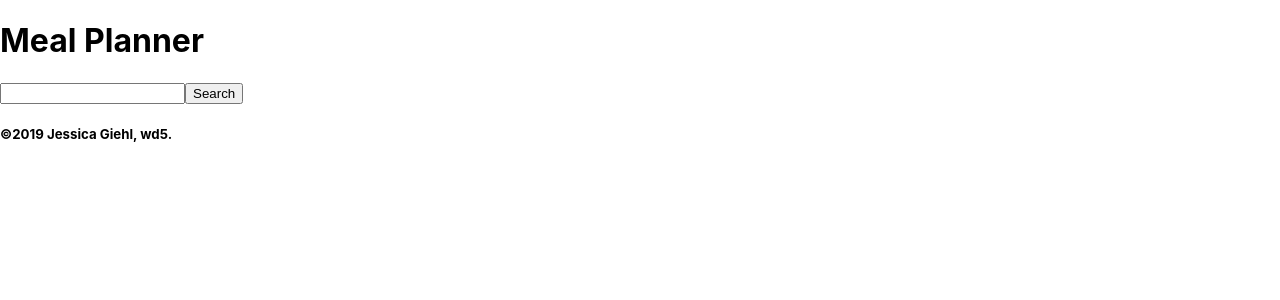
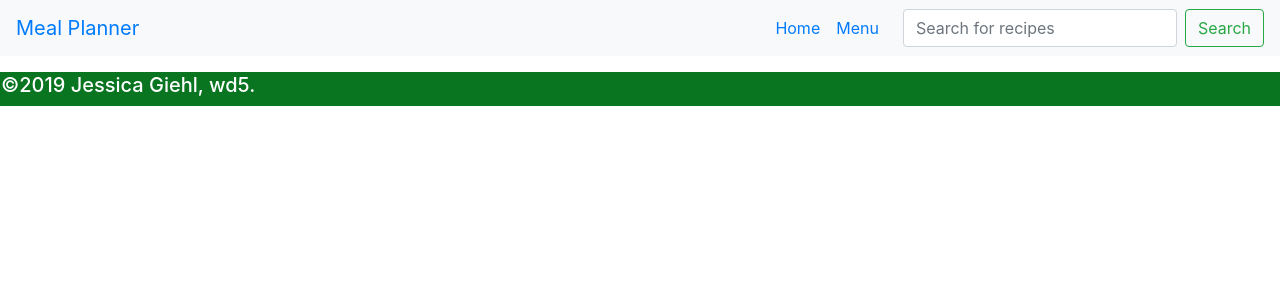
Before and after one commit to JessGiehl/MealPlanner, a React (Create React App) app: page / in a window 1280 px wide. Shown: the top 300 px of the page. Built offline with nearby package versions, Linux system fonts and the light colour scheme.

Commit message:
Added bootstrap functionality

```diff
--- a/package.json
+++ b/package.json
@@ -3,7 +3,10 @@
   "version": "0.1.0",
   "private": true,
   "dependencies": {
+    "bootstrap": "^4.3.1",
+    "chart.js": "^2.7.3",
     "react": "^16.7.0",
+    "react-bootstrap": "^1.0.0-beta.5",
     "react-dom": "^16.7.0",
     "react-router": "^4.3.1",
     "react-router-dom": "^4.3.1",
--- a/public/index.html
+++ b/public/index.html
@@ -2,7 +2,6 @@
 <html lang="en">
   <head>
     <meta charset="utf-8" />
-    <link rel="shortcut icon" href="%PUBLIC_URL%/favicon.ico" />
     <meta
       name="viewport"
       content="width=device-width, initial-scale=1, shrink-to-fit=no"
@@ -13,6 +12,12 @@
       homescreen on Android. See https://developers.google.com/web/fundamentals/web-app-manifest/
     -->
     <link rel="manifest" href="%PUBLIC_URL%/manifest.json" />
+    <link
+    rel="stylesheet"
+    href="https://maxcdn.bootstrapcdn.com/bootstrap/4.2.1/css/bootstrap.min.css"
+    integrity="sha384-GJzZqFGwb1QTTN6wy59ffF1BuGJpLSa9DkKMp0DgiMDm4iYMj70gZWKYbI706tWS"
+    crossorigin="anonymous"
+    />
     <!--
       Notice the use of %PUBLIC_URL% in the tags above.
       It will be replaced with the URL of the `public` folder during the build.
@@ -37,5 +42,19 @@
       To begin the development, run `npm start` or `yarn start`.
       To create a production bundle, use `npm run build` or `yarn build`.
     -->
+    <script src="https://unpkg.com/react/umd/react.production.js" crossorigin />
+
+    <script
+      src="https://unpkg.com/react-dom/umd/react-dom.production.js"
+      crossorigin
+    />
+
+    <script
+      src="https://unpkg.com/react-bootstrap@next/dist/react-bootstrap.min.js"
+      crossorigin
+    />
+
+    <script>var Alert = ReactBootstrap.Alert;</script>
+
   </body>
 </html>
--- a/src/App.js
+++ b/src/App.js
@@ -1,7 +1,5 @@
 import React, { Component } from 'react';
 import {BrowserRouter as Router, Route} from "react-router-dom";
-import { Redirect } from 'react-router-dom';
-import {browserHistory} from "react-router";
 import Header from './components/Header';
 import Footer from './components/Footer';
 import SearchResults from './components/search/SearchResults';
@@ -15,7 +13,12 @@
 
   //exists for the lifetime of the app, is static until updated with setState
   state={
-        "mealList":[],
+        "menus":[
+          {
+            name : "default",
+            recipes : []
+          }
+        ],
   }
 
   //method to delete a pizza object from the state using the index from our menu list
@@ -29,29 +32,32 @@
     this.setState({mealList:arr})
   }
 
+  addItem(recipe){
+    //data binding
+    let menuArray = [...this.state.menus]
+    let defaultMenu = menuArray[0];
+    //push the recipe object to our newly created array
+    defaultMenu.recipes.push(recipe);
+    this.setState({menus: menuArray})
+    localStorage.setItem('menuStorage', JSON.stringify(menuArray));
+  }
 
+  //renders the header, searchbox, and the footer. The main body of the page is dictated by the URL,
+  //search/ and recipe/ both pass paramaters into their route components
   render() {
     return (
       <Router>
         <div className="App">
           {/* import the header component, pass a title as a prop */}
-          <Header title="Meal Planner" />
+          <Header/>
           <section>
-            <Route exact path = "/"
-            render={(routeProps) => (
-              <Searchbox {...routeProps} searchChange={() => this.searchChange()} searchSubmit={() => this.searchSubmit()} />
-            )} />
-
           <Route exact path = "/search/:query"
             component={SearchResults}/>
-
-
           <Route exact path = "/recipe/:recipeID"
-            component={RecipeDetail}/>
-
-
+            render={(routeProps) => (
+              <RecipeDetail {...routeProps} addItem={(recipe) =>this.addItem(recipe)} />
+            )} />
           </section>
-
           <Footer />
         </div>
       </Router>
--- a/src/components/Footer.js
+++ b/src/components/Footer.js
@@ -2,10 +2,21 @@
 
 const Footer = (props) => {
     return(
-        <footer>
-            <h5>©2019 Jessica Giehl, wd5.</h5>
+        <footer style={styles.footer}>
+            <h5 style={styles.h5}>©2019 Jessica Giehl, wd5.</h5>
         </footer>
     )
 }
 
 export default Footer
+
+const styles = {
+  footer: {
+    padding: '1px',
+    backgroundColor: 'rgba(9, 117, 33, 1)',
+    marginTop: '1rem'
+  },
+  h5: {
+    color: 'white'
+  }
+}
--- a/src/components/Header.js
+++ b/src/components/Header.js
@@ -1,10 +1,21 @@
 import React from 'react'
+import {Link} from 'react-router-dom'
+import {Navbar, Nav, NavDropdown} from 'react-bootstrap'
+import Searchbox from './search/Searchbox';
 
 const Header = (props)=>{
     return(
-        <header>
-            <h1>{props.title}</h1>
-        </header>
+      <Navbar bg="light" expand="lg">
+        <Navbar.Brand><Link to="/">Meal Planner</Link></Navbar.Brand>
+        <Navbar.Toggle aria-controls="basic-navbar-nav" />
+        <Navbar.Collapse id="basic-navbar-nav">
+          <Nav className="ml-auto mr-3">
+            <Nav.Link><Link to="/">Home</Link></Nav.Link>
+            <Nav.Link><Link to="/menu">Menu</Link></Nav.Link>
+          </Nav>
+          <Searchbox />
+        </Navbar.Collapse>
+      </Navbar>
 
     )
 
--- /dev/null
+++ b/src/components/recipe/FlavorChart.js
@@ -0,0 +1,56 @@
+import React,{Component} from 'react';
+import Chart from 'chart.js';
+
+class FlavorChart extends Component{
+
+  createChart(){
+        var ctx = document.getElementById("myChart");
+        var myChart = new Chart(ctx, {
+        type: 'radar',
+        data: {
+            labels: ["Red", "Blue", "Yellow", "Green", "Purple", "Orange"],
+            datasets: [{
+                label: '# of Votes',
+                data: [12, 19, 3, 5, 2, 3],
+                backgroundColor: [
+                    'rgba(255, 99, 132, 0.2)',
+                    'rgba(54, 162, 235, 0.2)',
+                    'rgba(255, 206, 86, 0.2)',
+                    'rgba(75, 192, 192, 0.2)',
+                    'rgba(153, 102, 255, 0.2)',
+                    'rgba(255, 159, 64, 0.2)'
+                ],
+                borderColor: [
+                    'rgba(255,99,132,1)',
+                    'rgba(54, 162, 235, 1)',
+                    'rgba(255, 206, 86, 1)',
+                    'rgba(75, 192, 192, 1)',
+                    'rgba(153, 102, 255, 1)',
+                    'rgba(255, 159, 64, 1)'
+                ],
+                borderWidth: 1
+            }]
+        },
+        options: {
+            scales: {
+                yAxes: [{
+                    ticks: {
+                        beginAtZero:true
+                    }
+                }]
+            }
+        }
+    });
+  }
+
+    render(){
+        return(
+            <canvas id="myChart" width="400" height="400">
+
+            </canvas>
+        )
+    }
+
+}
+
+export default FlavorChart
--- a/src/components/recipe/RecipeDetail.js
+++ b/src/components/recipe/RecipeDetail.js
@@ -1,5 +1,6 @@
 import React,{Component} from 'react';
 import Ingredient from './Ingredient';
+import Flavorchart from './FlavorChart';
 
 class RecipeDetail extends Component{
 
@@ -30,10 +31,14 @@
           "image" : myJson.images[0].hostedLargeUrl,
           "servings" : myJson.numberOfServings,
           "ingredients" : [],
+          "flavors" : [],
           "externalURL" : myJson.source.sourceRecipeUrl
         }
         for (var i = 0; i < myJson.ingredientLines.length; i++) {
           recipe.ingredients.push(myJson.ingredientLines[i]);
+        }
+        for (var i = 0; i < myJson.flavors.length; i++) {
+          recipe.flavors.push(myJson.flavors[i]);
         }
         console.log(recipe);
         that.setState({"recipe":recipe});
@@ -42,6 +47,7 @@
     .catch(error => console.error(error));
   }
 
+  //loop through our ingredients in the state and return an ingredient component for each one
   generateList(){
       let ret = this.state.recipe.ingredients.map((e,i)=>{
         return <Ingredient name={e} />
@@ -50,17 +56,20 @@
       return ret;
   }
 
+    //render out the recipe details using the values we set in the state
     render(){
         return(
           <section>
             <h2>{this.state.recipe.name}</h2>
-          <img src={this.state.recipe.image}></img>
+            <img src={this.state.recipe.image} alt={this.state.recipe.name}></img>
             <p>Number of servings: {this.state.recipe.servings} </p>
             <a href={this.state.recipe.externalURL}>Recipe Source</a>
             <p>Ingredients:</p>
             <ul>
               {this.generateList()}
             </ul>
+            <Flavorchart flavors={this.state.recipe.flavors}/>
+            <button onClick={() => this.props.addItem(this.state.recipe)}>Add to Menu</button>
           </section>
         )
     }
--- a/src/components/search/SearchItem.js
+++ b/src/components/search/SearchItem.js
@@ -1,12 +1,13 @@
 import React from 'react'
+import {Link} from 'react-router-dom'
 
 const SearchItem = (props) => {
     return(
       //from the props item, display the name and price propery
         <li>
-          <img src={props.item.image}></img>
+          <img src={props.item.image} alt={props.item.name}></img>
           <b>{props.item.name}</b>
-          <a href={"../recipe/"+ props.item.id}>Recipe Details</a>
+          <Link to={"../recipe/" + props.item.id}>Recipe Details</Link>
         </li>
     )
 }
--- a/src/components/search/SearchResults.js
+++ b/src/components/search/SearchResults.js
@@ -13,6 +13,7 @@
       let that = this;
       //variables for storing api string
       var url= "http://api.yummly.com/v1/api/recipes?_app_id=a18fce64&_app_key=a14d935b77f1742265befa9527b9232e&requirePictures=true&q=";
+      //use the prop parameters to get the search query string from the URL
       var {query} = this.props.match.params;
 
       fetch(url + query)
@@ -25,6 +26,7 @@
 
           var responseObjects = [];
 
+          //loop through the array of responses and create an object with the information for each one
           for (var i = 0; i < myJson.matches.length; i++) {
             responseObjects.push({
               name : myJson.matches[i].recipeName,
@@ -32,16 +34,22 @@
               image : myJson.matches[i].imageUrlsBySize[90]
             });
         }
+        //set the state with our array of responseObjects
         that.setState({responseArray: responseObjects});
       })
       .catch(error => console.error(error));
     }
 
+    componentDidUpdate(prevProps){
+      if (this.props.match.params !== prevProps.match.params){
+        this.componentDidMount();
+      }
+    }
 
     //method that maps through our menu prop and uses the values to create list items
     generateList(){
         let ret = this.state.responseArray.map((e,i)=>{
-          console.log(e);
+          //console.log(e);
           return <SearchItem key={i} item={e} />
         })
 
--- a/src/components/search/Searchbox.js
+++ b/src/components/search/Searchbox.js
@@ -1,4 +1,7 @@
 import React, { Component } from 'react'
+import {withRouter} from "react-router-dom";
+import {Form, FormControl, Button} from 'react-bootstrap'
+
 
 class Searchbox extends Component {
 
@@ -6,19 +9,27 @@
     "query" : ""
   };
 
+  //when value of searchbox changes, set the state to the new value
   handleChange = e => {
     this.setState({"query": e.target.value})
   };
 
+  //when the form is submitted prevent the page from reloading and then use the props.history
+  searchSubmit = e => {
+    e.preventDefault();
+    console.log(this);
+    this.props.history.push("/search/"+this.state.query);
+  }
 
+  //create our searchbox which has a method for capturing the value and a method that runs on submit
   render() {
     return (
-      <form>
-        <input type="text" value={this.state.query} onChange={this.handleChange} />
-        <button onClick={(e)=>{e.preventDefault();this.props.history.push("/search/"+this.state.query)}}>Search</button>
-      </form>
+      <Form inline onSubmit={this.searchSubmit}>
+        <FormControl type="text" placeholder="Search for recipes" className="mr-sm-2" value={this.state.query} onChange={this.handleChange}/>
+        <Button variant="outline-success" onClick={this.searchSubmit}>Search</Button>
+      </Form>
     )
   }
 }
 
-export default Searchbox
+export default withRouter(Searchbox);
```
Also changed, not shown: src/components/menu/MealList.js (added), 2 other files (tests, documents, lock files or other folders). Lines whose indentation alone changed are shown as unchanged.
